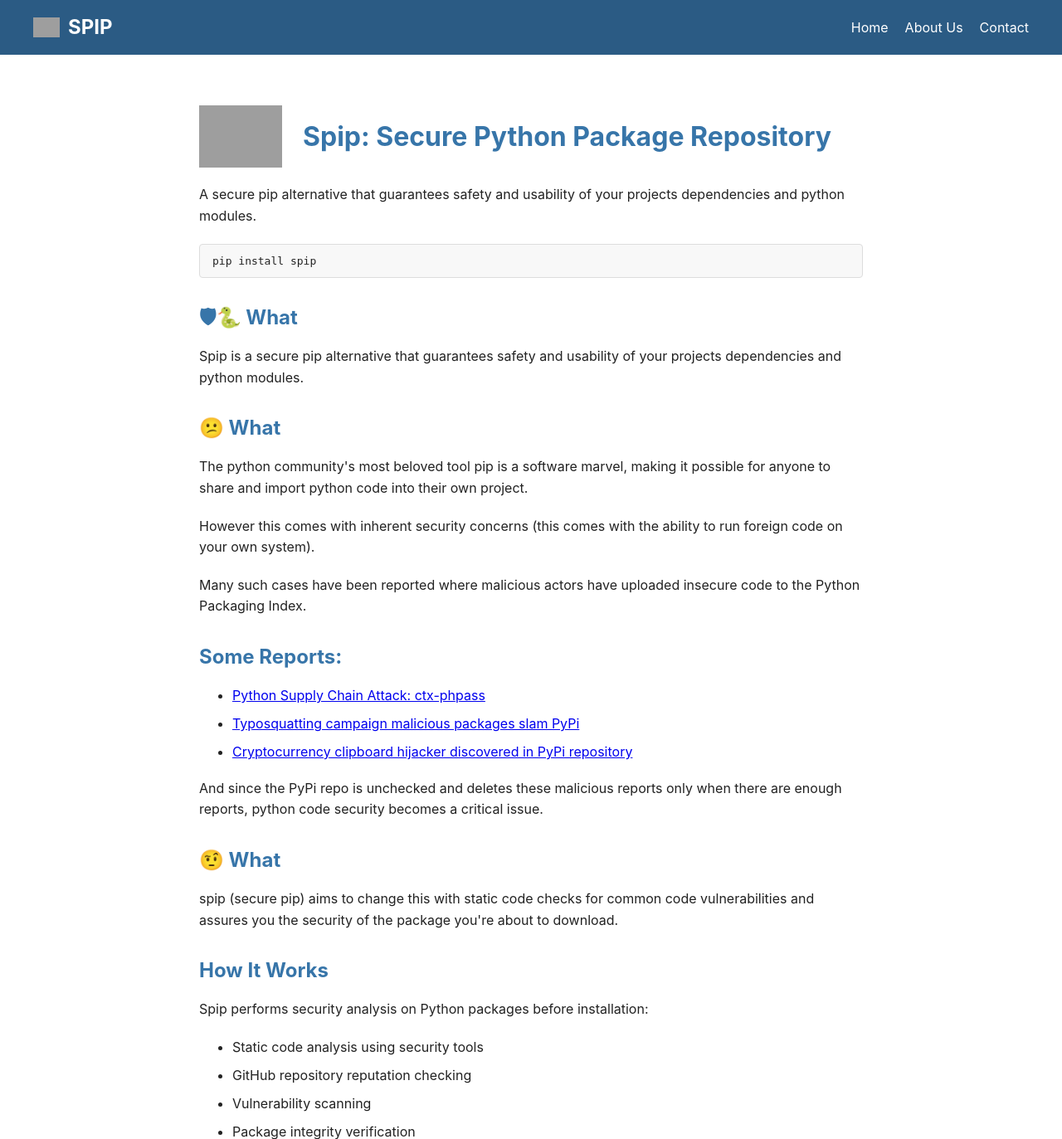
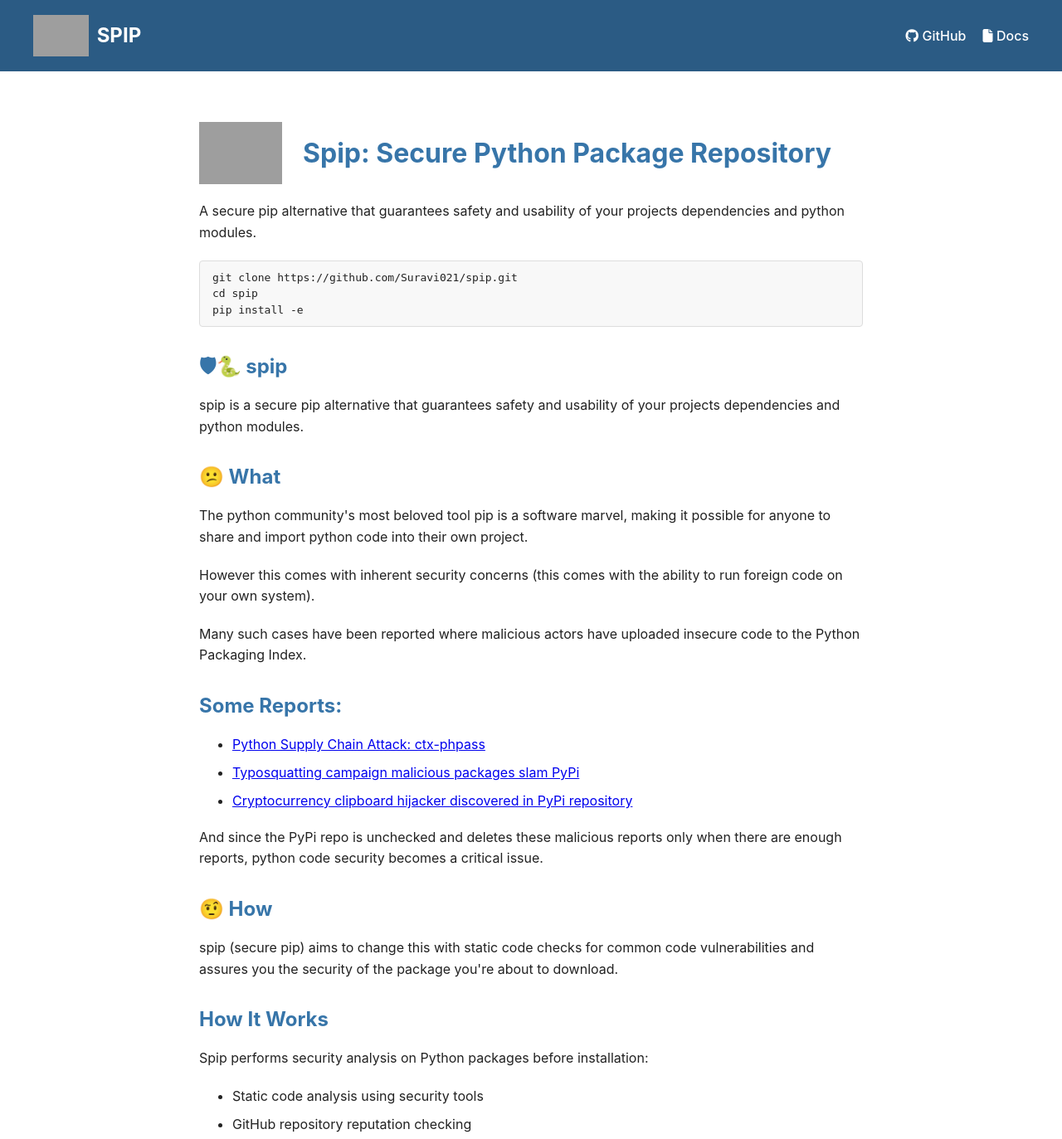
Before and after one commit to Suravi021/spip, a Flask app: page / in a window 1280 px wide. Shown: the top 1373 px of the page at 83% size. Run offline with Flask 3, Linux system fonts and the light colour scheme; data that the repository does not hold is empty; grey boxes are pictures that could not be loaded.

Commit message:
with links now!!

```diff
--- a/webserver/templates/Pypi.html
+++ b/webserver/templates/Pypi.html
@@ -4,6 +4,7 @@
     <meta charset="UTF-8">
     <meta name="viewport" content="width=device-width, initial-scale=1.0">
     <title>spip · The Secure Python Package Repository</title>
+    <link rel="stylesheet" href="https://cdnjs.cloudflare.com/ajax/libs/font-awesome/6.4.0/css/all.min.css">
     <style>
         /* Global styles */
         body {
@@ -123,33 +124,50 @@
             height: auto;
             margin-right: 15px;
         }
+
+        .site-nav {
+            list-style: none;
+            display: flex;
+        }
+
+        .site-nav li {
+            margin-left: 20px;
+        }
+
+        .site-nav a {
+            color: white;
+            text-decoration: none;
+            font-weight: 500;
+        }
     </style>
 </head>
 <body>
     <header>
         <div class="header-content">
             <div class="logo">
-                <img src="spip.jpg" alt="SPIP Logo">
+                <img src="static/logo.png" alt="SPIP Logo" style="height: 50px;">
                 SPIP
             </div>
             <div class="nav-links">
-                <a href="#">Home</a>
-                <a href="#">About Us</a>
-                <a href="#">Contact</a>
+                <ul class="site-nav">
+                    <li><i class="fa-brands fa-github"></i> <a href="https://github.com/Suravi021/spip">GitHub</a></i></li>
+                    <li><i class="fa-solid fa-file"></i> <a href="#">Docs</a></li>
+
+                </ul>
             </div>
         </div>
     </header>
 
     <div class="main-content">
         <div class="about-section">
-            <h1><img src="spip.jpg" alt="SPIP Shield Logo" class="logo-image"> <span>Spip: Secure Python Package Repository</span></h1>
+            <h1><img src="static/logo.png" alt="SPIP Shield Logo" class="logo-image"> <span>Spip: Secure Python Package Repository</span></h1>
 
             <p>A secure pip alternative that guarantees safety and usability of your projects dependencies and python modules.</p>
 
-            <div class="installation-command">pip install spip</div>
+            <div class="installation-command">git clone https://github.com/Suravi021/spip.git<br> cd spip<br> pip install -e</div>
 
-            <h2>🛡🐍 What</h2>
-            <p>Spip is a secure pip alternative that guarantees safety and usability of your projects dependencies and python modules.</p>
+            <h2>🛡🐍 spip</h2>
+            <p>spip is a secure pip alternative that guarantees safety and usability of your projects dependencies and python modules.</p>
 
             <h2>😕 What</h2>
             <p>The python community's most beloved tool pip is a software marvel, making it possible for anyone to share and import python code into their own project.</p>
@@ -167,7 +185,7 @@
 
             <p>And since the PyPi repo is unchecked and deletes these malicious reports only when there are enough reports, python code security becomes a critical issue.</p>
 
-            <h2>🤨 What</h2>
+            <h2>🤨 How</h2>
             <p>spip (secure pip) aims to change this with static code checks for common code vulnerabilities and assures you the security of the package you're about to download.</p>
 
             <h2>How It Works</h2>
```
